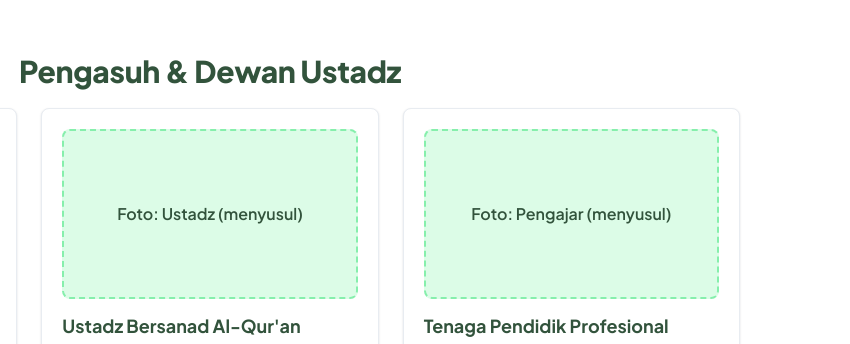
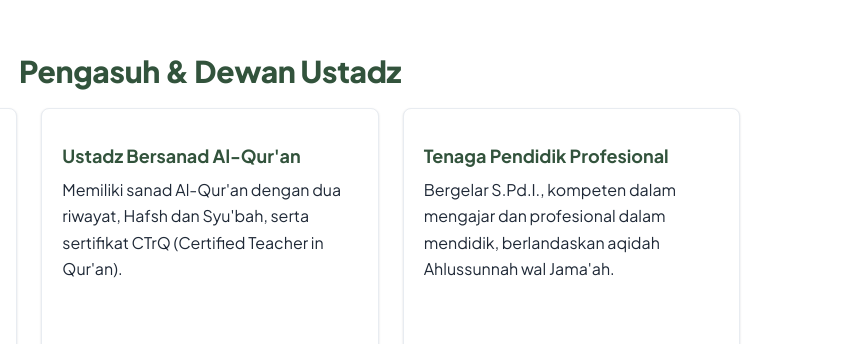
Before and after one commit to nametazzz/Pondok-Abu-Bakar-Ashiddiq, a plain HTML site: page profil.html in a window 1280 px wide. Shown: the part 1080-1424 px from the top of the page, 430-1280 px from the left. Drawn offline with Linux system fonts and the light colour scheme.

Commit message:
Hapus placeholder foto Ustadz dan Pengajar, sisakan foto Mudir

```diff
--- a/profil.html
+++ b/profil.html
@@ -91,12 +91,10 @@
           <p>Pimpinan Pondok Pesantren Abu Bakar Ashiddiq.</p>
         </div>
         <div class="card">
-          <div class="foto-frame">Foto: Ustadz (menyusul)</div>
           <h3>Ustadz Bersanad Al-Qur'an</h3>
           <p>Memiliki sanad Al-Qur'an dengan dua riwayat, Hafsh dan Syu'bah, serta sertifikat CTrQ (Certified Teacher in Qur'an).</p>
         </div>
         <div class="card">
-          <div class="foto-frame">Foto: Pengajar (menyusul)</div>
           <h3>Tenaga Pendidik Profesional</h3>
           <p>Bergelar S.Pd.I., kompeten dalam mengajar dan profesional dalam mendidik, berlandaskan aqidah Ahlussunnah wal Jama'ah.</p>
         </div>
```
